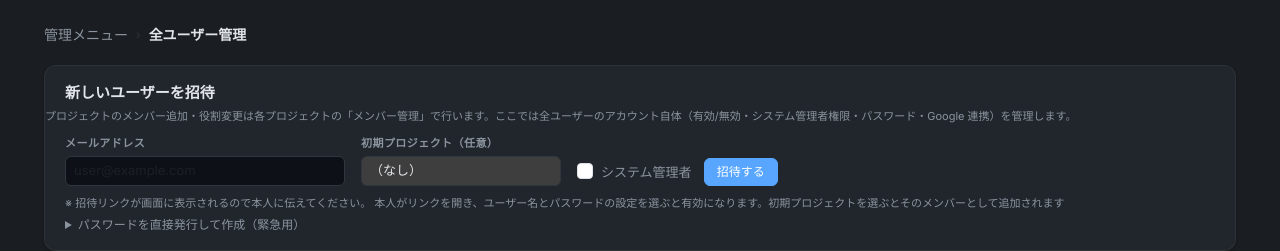
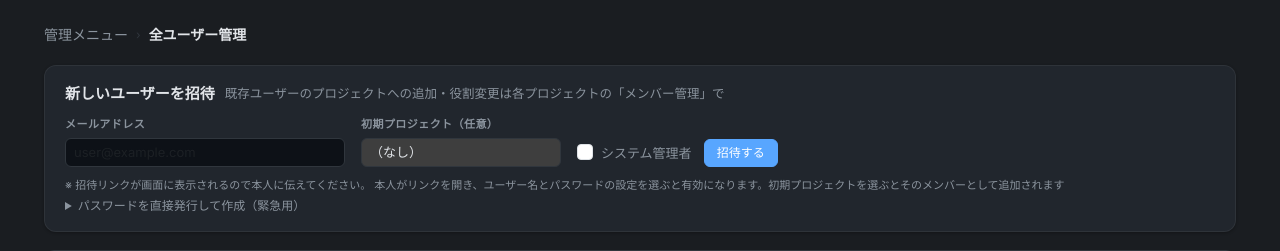
Before and after one commit to oTAMAKOo/UniModules.SendReportServer, a FastAPI app: template app/templates/user_list.html in a window 1280 px wide. Shown: the part 57-308 px from the top of the page. Run offline with FastAPI, Linux system fonts and the light colour scheme; the template is opened without the code that fills it, so the values that code supplies are empty; parts of the project's set-up code (start-up, migrations or seed data) failed here and were passed over.

Commit message:
全ユーザー管理: 招待カードの説明文を見出し横の短い注記にまとめ、左右の余白ずれを解消
Co-Authored-By: Claude Fable 5.1 <noreply@anthropic.com>

```diff
--- a/app/templates/user_list.html
+++ b/app/templates/user_list.html
@@ -32,8 +32,7 @@
 {% include "_invite_panel.html" %}
 
 <div class="ui-card add-form">
-    <h5 class="ui-card-title">新しいユーザーを招待</h5>
-    <div class="add-form-hint" style="margin:-6px 0 10px;">プロジェクトのメンバー追加・役割変更は各プロジェクトの「メンバー管理」で行います。ここでは全ユーザーのアカウント自体（有効/無効・システム管理者権限・パスワード・Google 連携）を管理します。</div>
+    <h5 class="ui-card-title">新しいユーザーを招待<small class="ui-muted" style="font-weight:400;">既存ユーザーのプロジェクトへの追加・役割変更は各プロジェクトの「メンバー管理」で</small></h5>
     <form method="post" action="{{ PREFIX }}/admin/users/invite" id="invite-form">
         <input type="hidden" name="csrf_token" value="{{ csrf_token }}">
         <div class="add-form-row">
```
